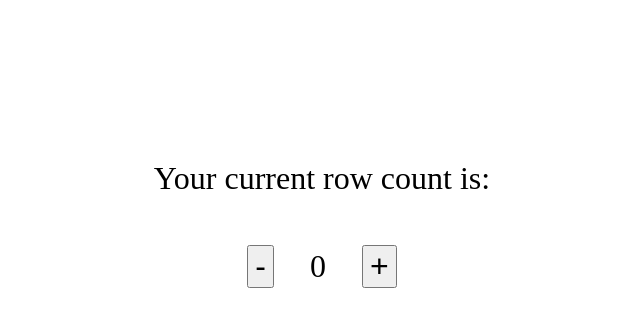
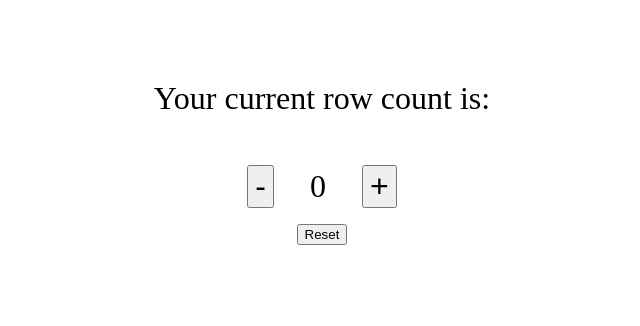
Before and after one commit to dariadomagala-vg/row-counter, a plain HTML site: page index.html in a window 1280 px wide. Shown: the whole page, without its empty margins (318-958 px from the left). Drawn offline with Linux system fonts and the light colour scheme.

Commit message:
Add reset option and keyboard control

```diff
--- a/index.css
+++ b/index.css
@@ -1,6 +1,6 @@
 .wrapper {
   width: 100%;
-  margin: 10rem auto;
+  margin: 5rem auto;
   text-align: center;
 }
 
@@ -14,3 +14,7 @@
   margin: 1rem;
   font-size: 2rem;
 }
+
+.reset-button-wrapper {
+  width: 100%;
+}
--- a/index.html
+++ b/index.html
@@ -25,6 +25,9 @@
       >
         +
       </button>
+      <div class="reset-button-wrapper">
+        <button onclick="resetCount()">Reset</button>
+      </div>
     </div>
   </body>
 </html>
--- a/index.js
+++ b/index.js
@@ -32,7 +32,16 @@ const setCount = (count = 0) => {
   document.getElementById("current-row").innerHTML = count;
 };
 
+const resetCount = () => {
+  setCount(0);
+};
+
 window.onload = () => {
   const count = getCount();
   setCount(count);
 };
+
+window.addEventListener("keydown", (event) => {
+  if (event.code === "Enter" || event.code === "Space") increaseCount();
+  if (event.code === "Escape") decreaseCount();
+});
```
